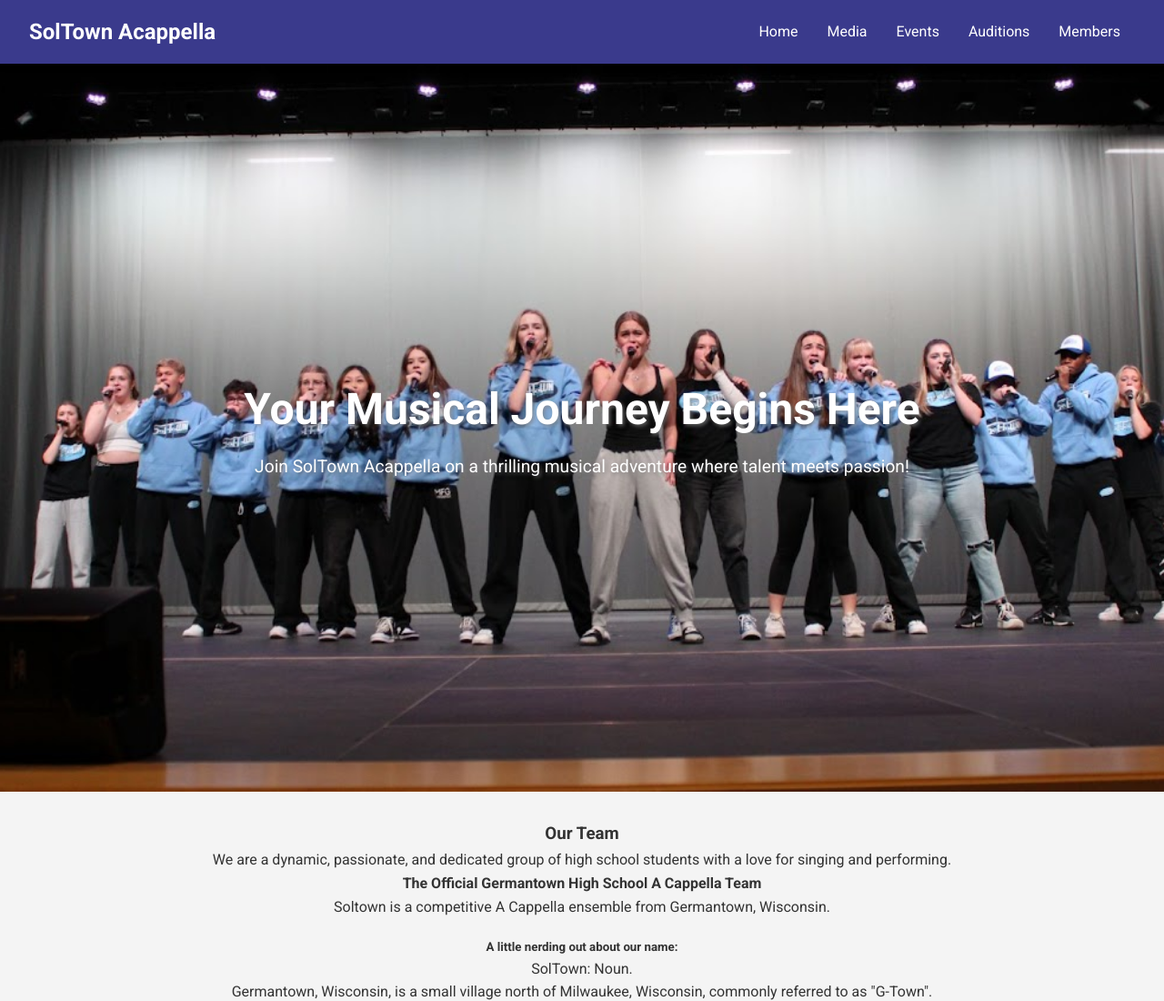
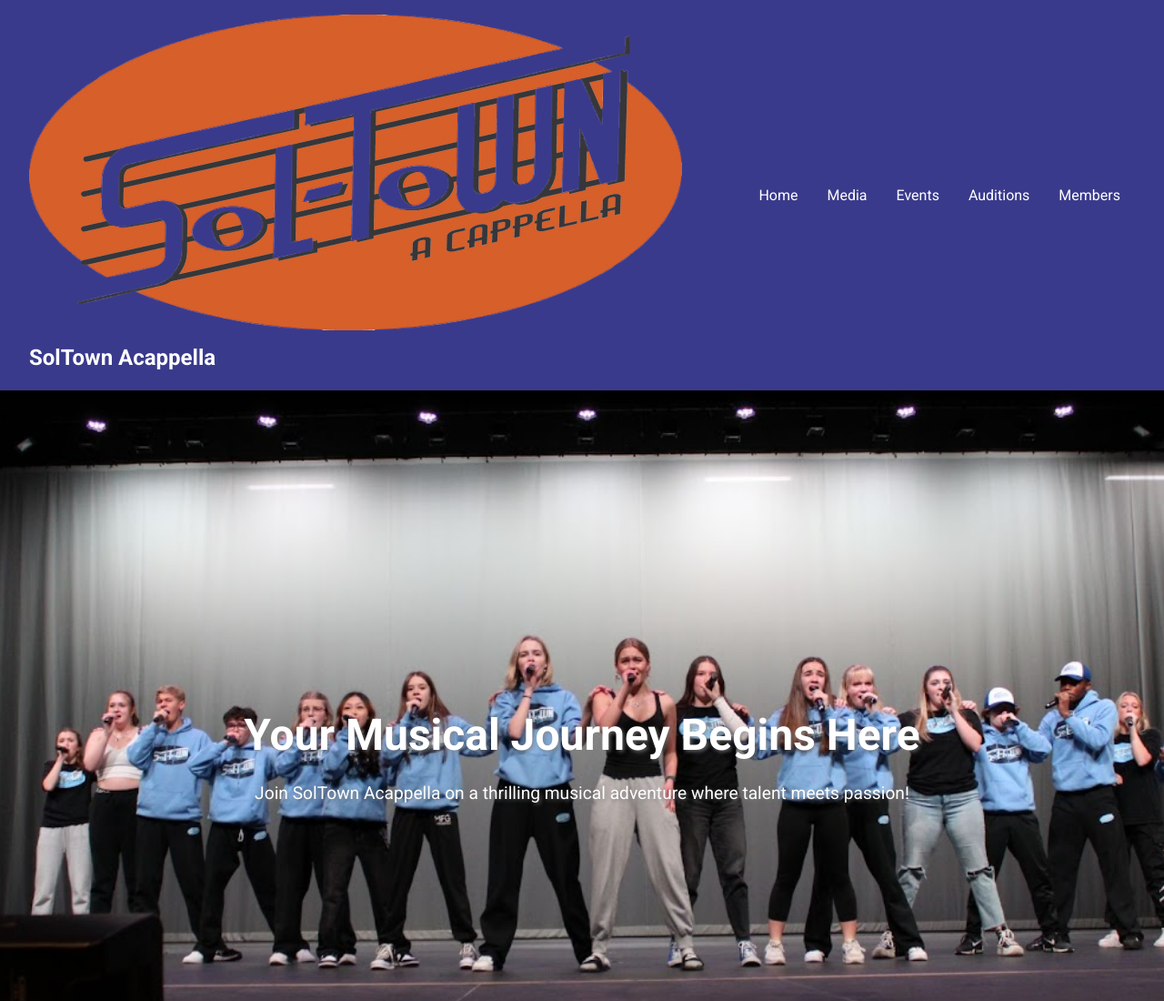
Before and after one commit to AwayXD/SoltownWebsite, a plain HTML site: page home.html in a window 1280 px wide. Shown: the top 1100 px of the page at 91% size. Drawn offline with Linux system fonts and the light colour scheme.

Commit message:
test but likely wont stay

```diff
--- a/home.html
+++ b/home.html
@@ -21,7 +21,7 @@
 <body>
 <header>
     <div class="container">
-        <h1 class="fade-in">SolTown Acappella</h1>
+        <h1 class="fade-in"> <img src="images/SolTownLogo.png" alt="Logo for Soltown Acappella"> SolTown Acappella</h1>
         <nav>
             <ul>
                 <li><a href="home.html" class="fade-link">Home</a></li>
```
Also changed, not shown: index.html (+1 -1 lines), images/SolTownLogo.png (added).
